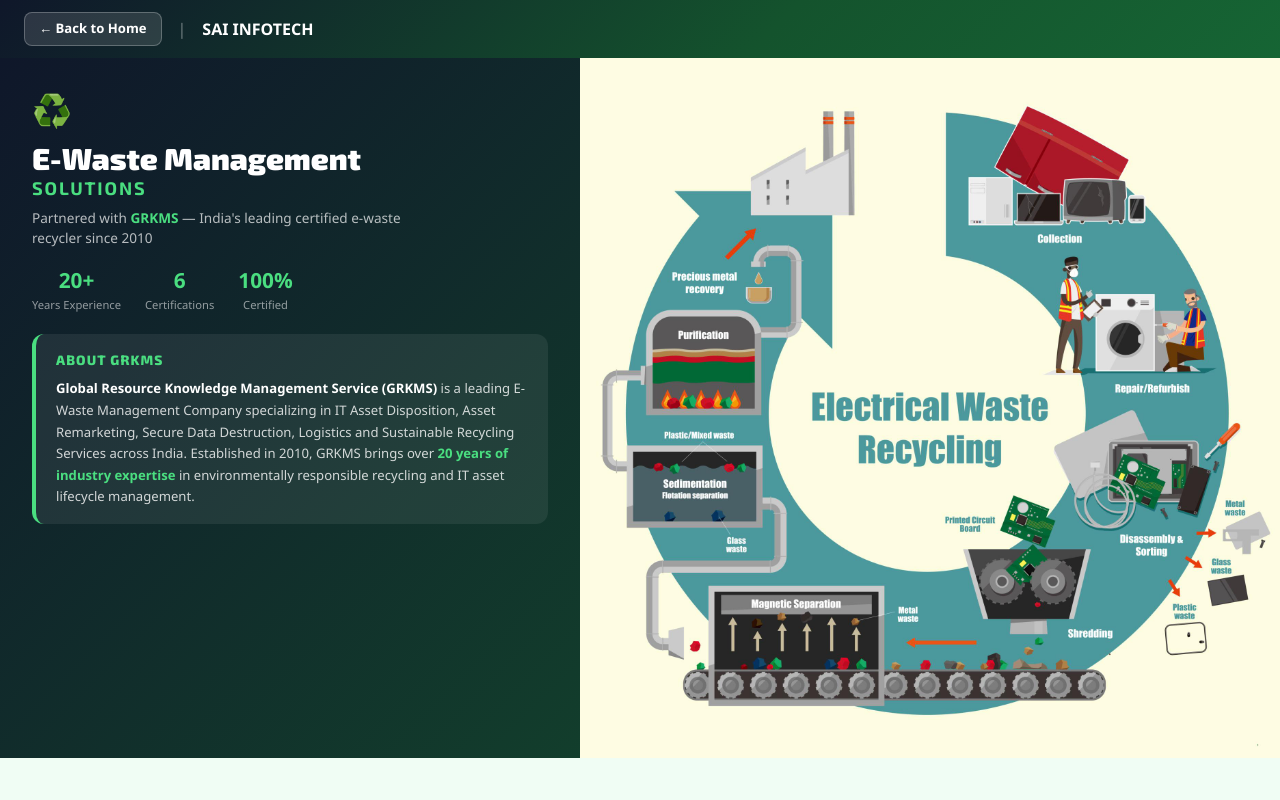
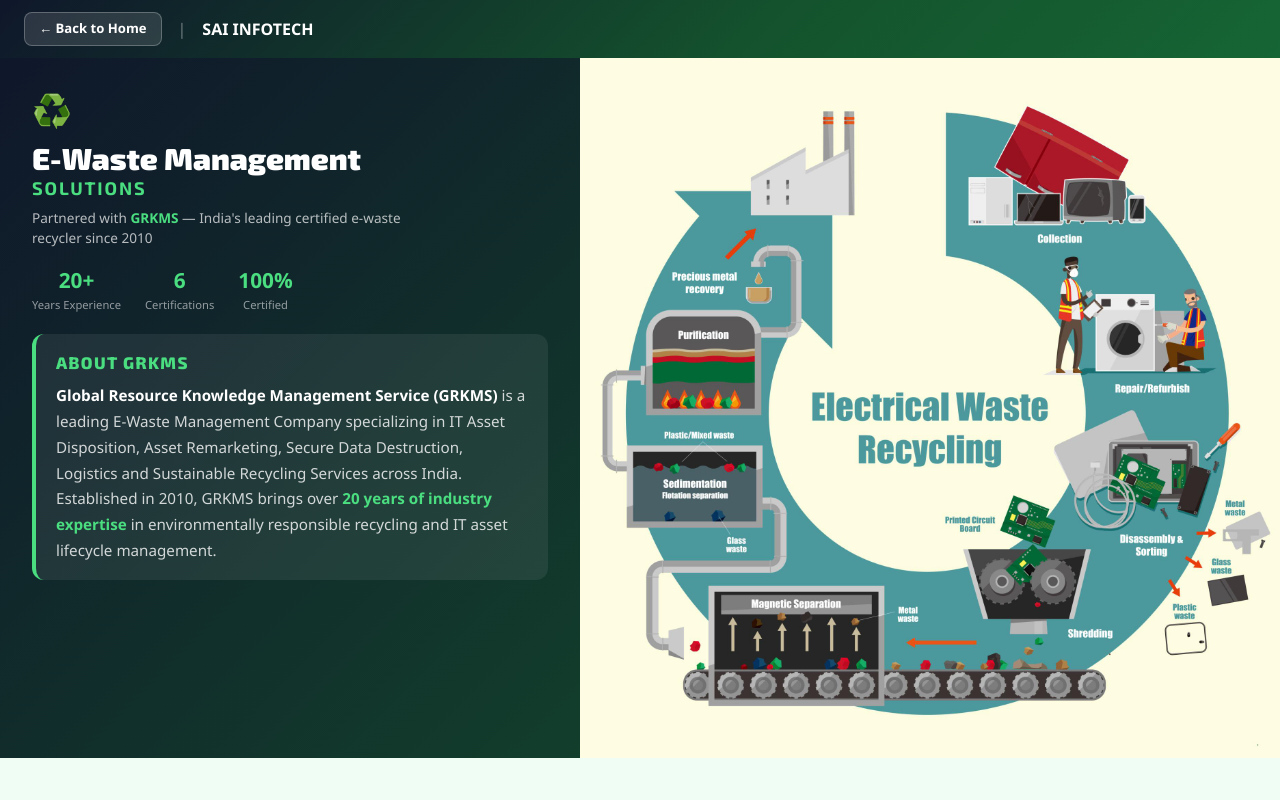
Before and after one commit to Yasir533/sai-infotech-webapp, a React (Vite) app in the folder sai-info/: page /services/e-waste-management in a window 1280 px wide. Shown: the top 800 px of the page. Built offline with nearby package versions, Linux system fonts and the light colour scheme; a web font is replaced by a local one.

Commit message:
Fix: Larger About font in e-waste hero

```diff
--- a/sai-info/src/components/EWasteManagement.jsx
+++ b/sai-info/src/components/EWasteManagement.jsx
@@ -120,8 +120,8 @@ export default function EWasteManagement() {
 
             {/* About — inside hero below stats */}
             <div style={{ marginTop: '20px', background: 'rgba(255,255,255,0.07)', borderRadius: '12px', padding: '16px 20px', borderLeft: '4px solid #4ade80' }}>
-              <h2 style={{ color: '#4ade80', fontSize: '0.85rem', fontWeight: 800, marginBottom: '8px', textTransform: 'uppercase', letterSpacing: '0.08em' }}>About GRKMS</h2>
-              <p style={{ color: 'rgba(255,255,255,0.8)', fontSize: '0.82rem', lineHeight: 1.65, margin: 0 }}>
+              <h2 style={{ color: '#4ade80', fontSize: "1.05rem", fontWeight: 800, marginBottom: "8px", textTransform: 'uppercase', letterSpacing: '0.08em' }}>About GRKMS</h2>
+              <p style={{ color: 'rgba(255,255,255,0.8)', fontSize: "0.95rem", lineHeight: 1.7, margin: 0 }}>
                 <strong style={{ color: '#fff' }}>Global Resource Knowledge Management Service (GRKMS)</strong> is a leading E-Waste Management Company specializing in IT Asset Disposition, Asset Remarketing, Secure Data Destruction, Logistics and Sustainable Recycling Services across India. Established in 2010, GRKMS brings over <strong style={{ color: '#4ade80' }}>20 years of industry expertise</strong> in environmentally responsible recycling and IT asset lifecycle management.
               </p>
             </div>
```
